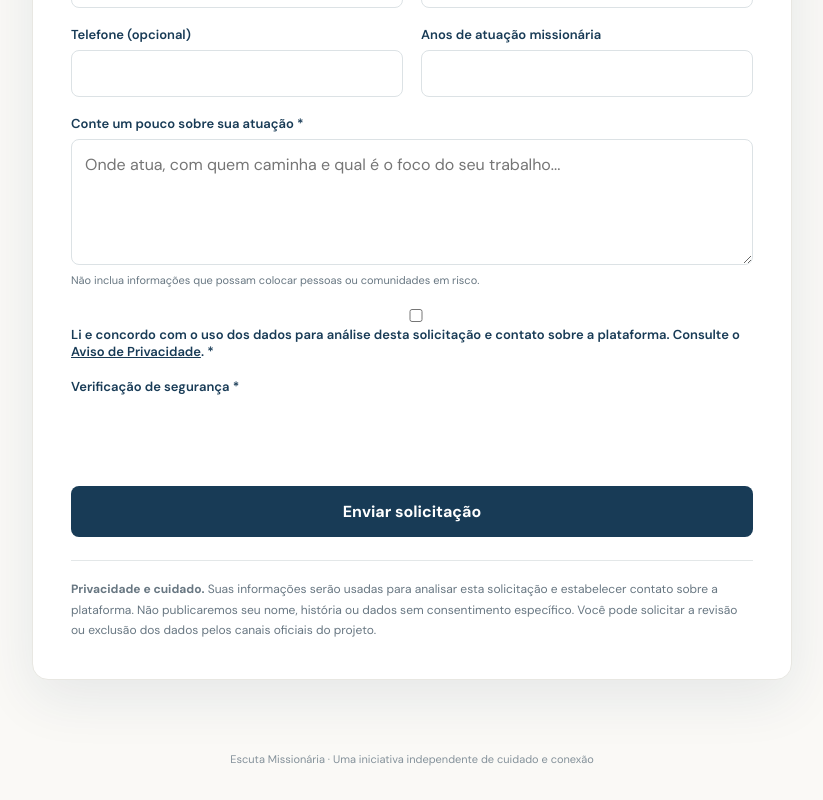
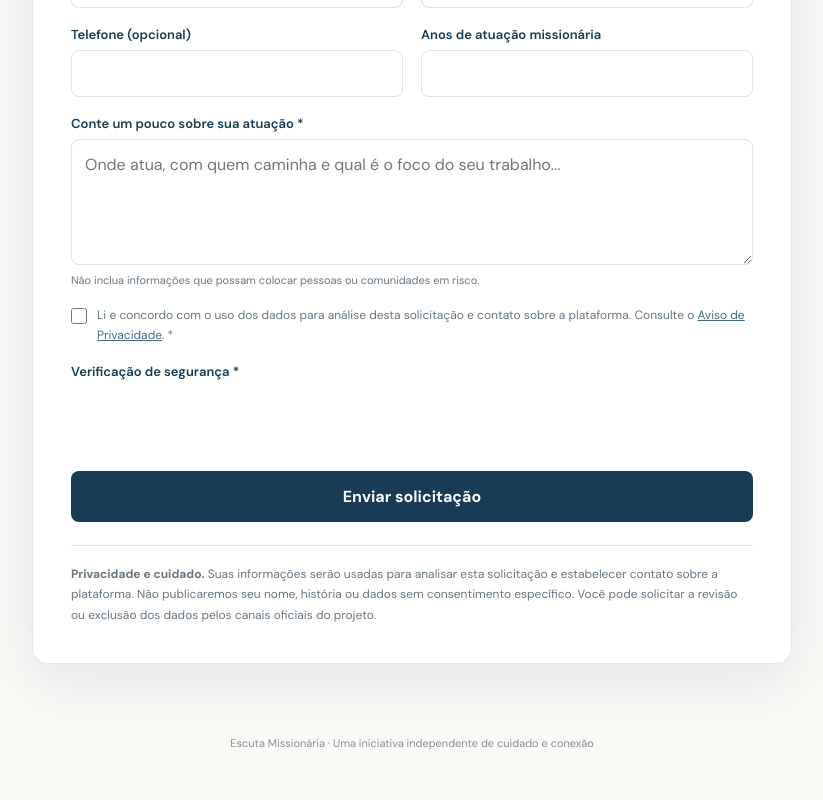
Before and after one commit to escuta-dev/escuta-missionaria, a Next.js app: page / in a window 1280 px wide. Shown: the part 801-1601 px from the top of the page, without its empty margins (228-1051 px from the left). Built offline with nearby package versions, Linux system fonts and the light colour scheme; no server answers.

Commit message:
Estiliza aceite de privacidade e pagina de aviso

```diff
--- a/src/app/globals.css
+++ b/src/app/globals.css
@@ -100,3 +100,13 @@ a { color: inherit; }
   .request-actions { flex-direction: column; align-items: stretch; }
   .request-actions .submit-button { width: 100%; }
 }
+
+.consent-label { display: flex; align-items: flex-start; gap: 10px; color: var(--muted) !important; font-size: 12px !important; line-height: 1.6; font-weight: 400 !important; }
+.consent-label input { width: 16px; height: 16px; margin: 2px 0 0; flex: 0 0 auto; accent-color: var(--blue-deep); }
+.consent-label a { color: var(--blue); text-decoration: underline; }
+.privacy-card { width: min(100%, 760px); padding: 38px; background: white; border: 1px solid #e8e7e2; border-radius: 16px; box-shadow: 0 18px 55px rgba(24,59,86,.09); }
+.privacy-card h1 { color: var(--blue-deep); font: 600 38px/1.15 "Playfair Display", Georgia, serif; margin: 12px 0 24px; }
+.privacy-card h2 { color: var(--blue-deep); font: 600 21px "Playfair Display", Georgia, serif; margin: 27px 0 8px; }
+.privacy-card p { color: var(--muted); font-size: 14px; line-height: 1.8; }
+.privacy-footnote { border-top: 1px solid var(--line); padding-top: 18px; margin-top: 30px; font-size: 12px !important; }
+@media (max-width: 600px) { .privacy-card { padding: 28px 22px; } .privacy-card h1 { font-size: 32px; } }
```
